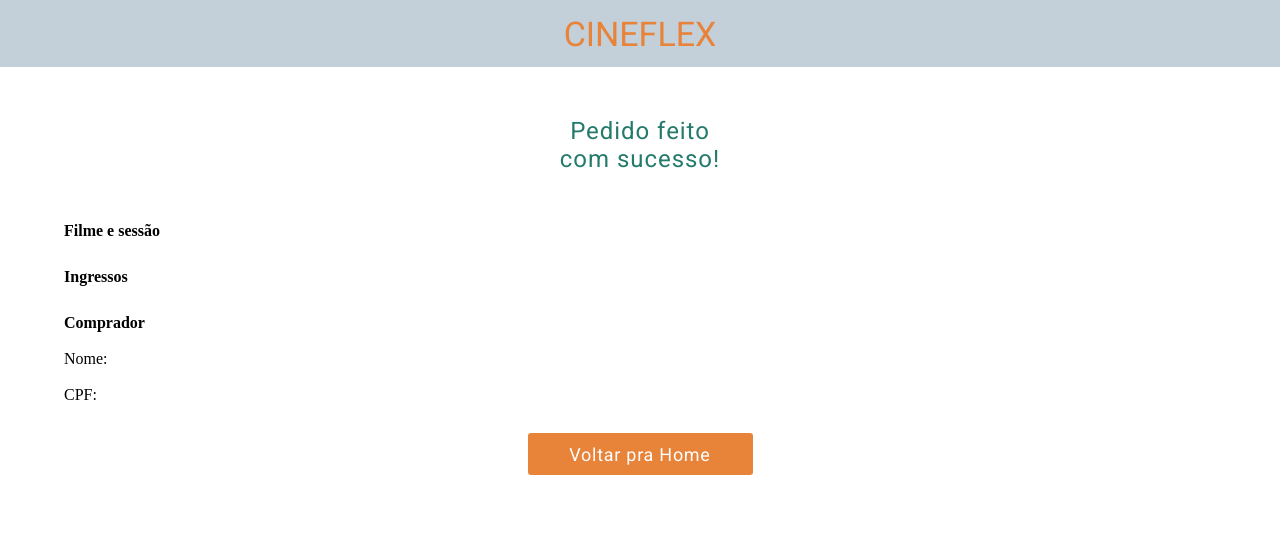
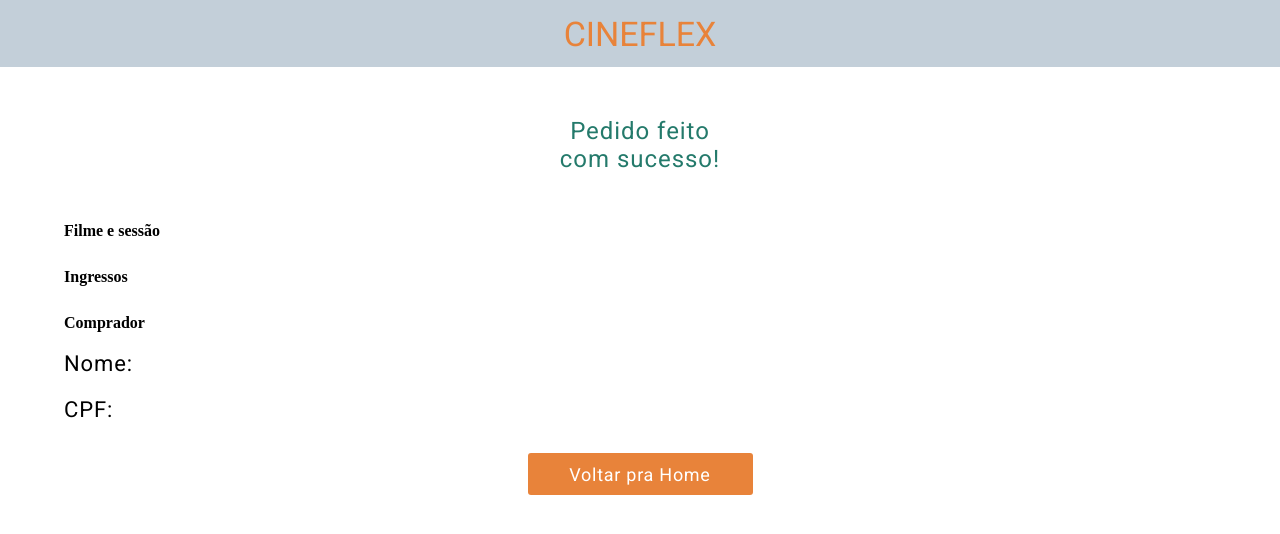
Before and after one commit to PedroRondelli/CineFlex, a React (Create React App) app: page /sucesso in a window 1280 px wide. Shown: the top 534 px of the page. Built offline with nearby package versions, Linux system fonts and the light colour scheme.

Commit message:
feat:implements functionality that resets the order and returns to home

```diff
--- a/src/App.js
+++ b/src/App.js
@@ -26,7 +26,7 @@ export default function App() {
                             setInformation={setInformation}
                         />
                     } />
-                    <Route path='/sucesso' element={<SucessScreen finalInformation={finalInformation} reservation={reservation} />} />
+                    <Route path='/sucesso' element={<SucessScreen setReservation={setReservation} setInformation={setInformation} finalInformation={finalInformation} reservation={reservation} />} />
                 </Routes>
             </ScreenContainer>
             <GlobalStyle />
--- a/src/SucessScreen.js
+++ b/src/SucessScreen.js
@@ -1,8 +1,17 @@
+import { useNavigate } from "react-router-dom"
 import styled from "styled-components"
 
-export default function SucessScreen({finalInformation,reservation}) {
+export default function SucessScreen({finalInformation,reservation,setReservation,setInformation}) {
 
+    let navigate=useNavigate()
 
+    function restartOrder() {
+        const objetobase= { ids: [], name: "", cpf: "" }
+        const objetobase2={ title: "", date: "", hour: "",seats:[] }
+        setReservation(objetobase)
+        setInformation(objetobase2)
+        navigate("/")
+    }
 
     return (
         <>
@@ -23,7 +32,8 @@ export default function SucessScreen({finalInformation,reservation}) {
                     <p>CPF: {reservation.cpf.replace(/(\d{3})(\d{3})(\d{3})(\d{2})/, "$1.$2.$3-$4")}</p>
                 </div>
             </Ticket>
-            <BackToHome>Voltar pra Home</BackToHome>
+            <BackToHome onClick={restartOrder} >Voltar pra Home</BackToHome>
+
 
         </>
     )
@@ -50,6 +60,13 @@ const Ticket = styled.div`
 
     p{
         margin: 20px 0;
+        font-family: Roboto;
+        font-size: 22px;
+        font-weight: 400;
+        line-height: 26px;
+        letter-spacing: 0.04em;
+
+
     }
 
     div{
```
